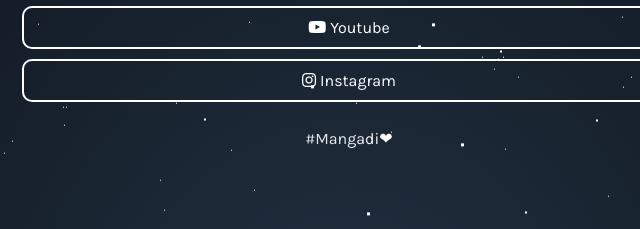
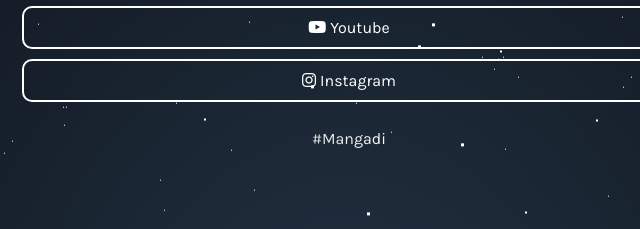
Before and after one commit to Mangadi-167/linktree-personal, a plain HTML site: page index.html in a window 1280 px wide. Shown: the part 362-591 px from the top of the page, 291-931 px from the left. Drawn offline with Linux system fonts and the light colour scheme.

Commit message:
Update index.html

```diff
--- a/index.html
+++ b/index.html
@@ -99,7 +99,7 @@
     </div>
 
     <div id="hashtag">
-      #Mangadi❤
+      #Mangadi
     </div>
   </body>
 </html>
```
